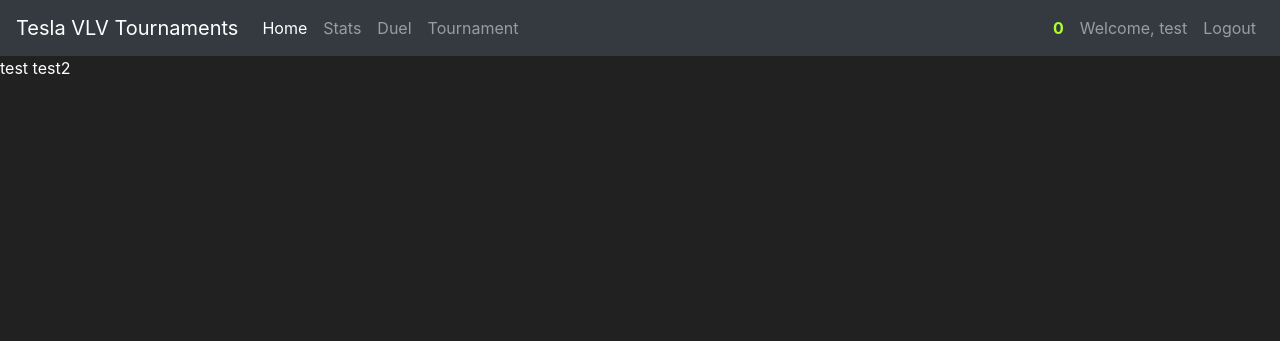
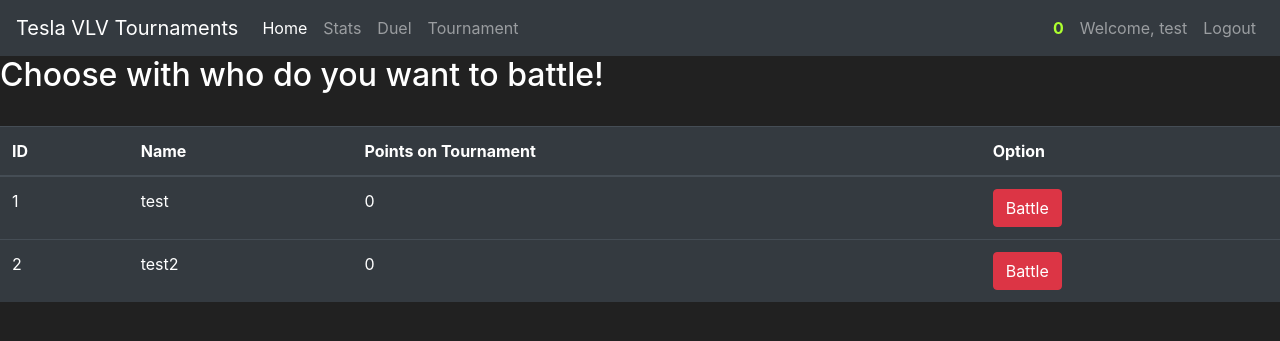
Before and after one commit to Tournament-VLV/Tournament, a Flask app: page /ontournament in a window 1280 px wide. Shown: the top 341 px of the page. Run offline with Flask 2, Linux system fonts and the light colour scheme; a user stored in the database is signed in; data comes from the database, SQL or seed files in the repository; both versions use the stored data as it was after the commit; some libraries are stand-ins or nearby versions.

Commit message:
Create battlefield

```diff
--- a/tournament/forms.py
+++ b/tournament/forms.py
@@ -34,3 +34,7 @@ class LoginForm(FlaskForm):
 
 class JoinTournament(FlaskForm):
     submit = SubmitField(label='Add yourself to Tournament!')
+
+
+# class BattleForm(FlaskForm):
+#     battle = SubmitField(label='Battle')
--- a/tournament/routes.py
+++ b/tournament/routes.py
@@ -3,6 +3,7 @@ from tournament import app
 from flask import render_template, redirect, url_for, flash
 from tournament.models import Item, User, PlayerOnTournament
 from tournament.forms import RegisterForm, LoginForm, JoinTournament
+# from tournament.forms import BattleForm
 from tournament import db
 from flask_login import login_user, logout_user, login_required, current_user
 from tournament import tournament_dates
@@ -88,7 +89,13 @@ def tournament():
 @app.route('/ontournament', methods=['GET', 'POST'])
 @login_required
 def ontournament():
+    # form_battle = BattleForm()
+    # if form_battle.validate_on_submit():
+    #     exists = db.session.query(db.session.query(PlayerOnTournament).filter_by(name=current_user.username).exists()).scalar()
+    #     if exists == False:
+    #         flash(f'You cant battle yourself!', category='danger')
+    #     else:
+    #         True
     playerontournaments = PlayerOnTournament.query.all()
-    for playerontournament in playerontournaments:
-        print(playerontournament.name)
+    # return render_template('ontournament.html', playerontournaments=playerontournaments, form_battle=form_battle)
     return render_template('ontournament.html', playerontournaments=playerontournaments)
--- /dev/null
+++ b/tournament/templates/includes/ontournament_modals.html
@@ -0,0 +1,32 @@
+
+<style>
+    .modal-content {
+      background-color: #8b1f1f
+    }
+  </style>
+
+  <div class="modal fade" id="Modal-Battle-{{ playerontournament.id }}"
+  tabindex="-1"
+  aria-labelledby="exampleModalLabel" aria-hidden="true">
+<div class="modal-dialog">
+ <div class="modal-content">
+   <div class="modal-header">
+     <h5 class="modal-title" id="ModalLabel">
+       {{ playerontournament.name }}
+     </h5>
+     <button type="button" class="close"
+             data-dismiss="modal" aria-label="Close">
+       <span aria-hidden="true">&times;</span>
+     </button>
+   </div>
+   <div class="modal-body">
+       Do you want to battle {{ playerontournament.name }} ?
+   </div>
+   <div class="modal-footer">
+     <button type="button" class="btn btn-secondary"
+             data-dismiss="modal">Close
+     </button>
+   </div>
+ </div>
+</div>
+</div>
--- a/tournament/templates/ontournament.html
+++ b/tournament/templates/ontournament.html
@@ -6,9 +6,35 @@
 
 {% block content %}
 
-{% for playerontournament in playerontournaments %}
+<!-- <form method="POST">
+    <div class="position-relative overflow-hidden p-3 p-md-5 m-md-3 text-center bg-dark" style="color:white"> -->
 
-<th>{{ playerontournament.name }}</th>
-{% endfor %}
-
+        <div class="center">
+            <h2>Choose with who do you want to battle!</h2>
+            <br>
+           <table class="table table-hover table-dark">
+              <thead>
+                 <tr>
+                    <th scope="col">ID</th>
+                    <th scope="col">Name</th>
+                    <th scope="col">Points on Tournament</th>
+                    <th scope="col">Option</th>
+                 </tr>
+              </thead>
+              <tbody>
+                {% for playerontournament in playerontournaments %}
+                {% include 'includes/ontournament_modals.html' %}
+                 <tr>
+                    <td>{{ playerontournament.id }}</td>
+                    <td>{{ playerontournament.name }}</td>
+                    <td>{{ playerontournament.points_on_tournament }}</td>
+                    <td>
+                        <button class="btn btn-outline btn-danger" data-toggle="modal" data-target="#Modal-Battle-{{ playerontournament.id }}">Battle</button>
+                    </td>
+                 </tr>
+                 {% endfor %}
+              </tbody>
+           </table>
+        </div>
+</form>
 {% endblock %}
```
Also changed, not shown: tournament/tournament.db.
